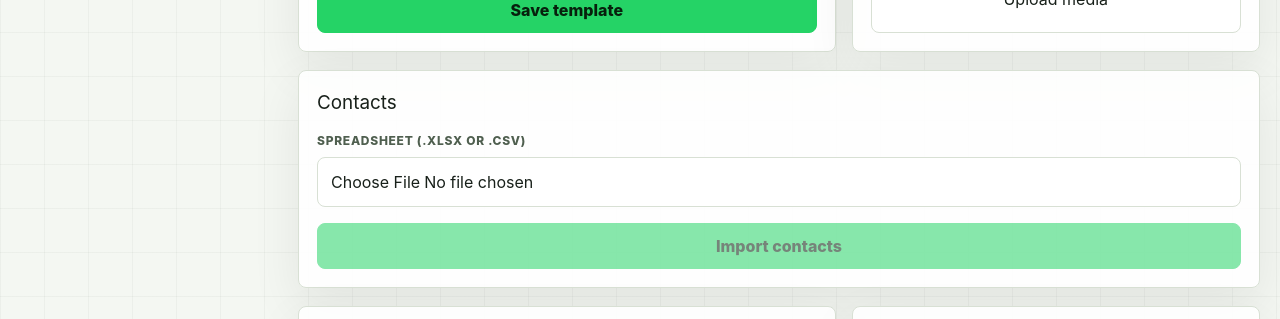
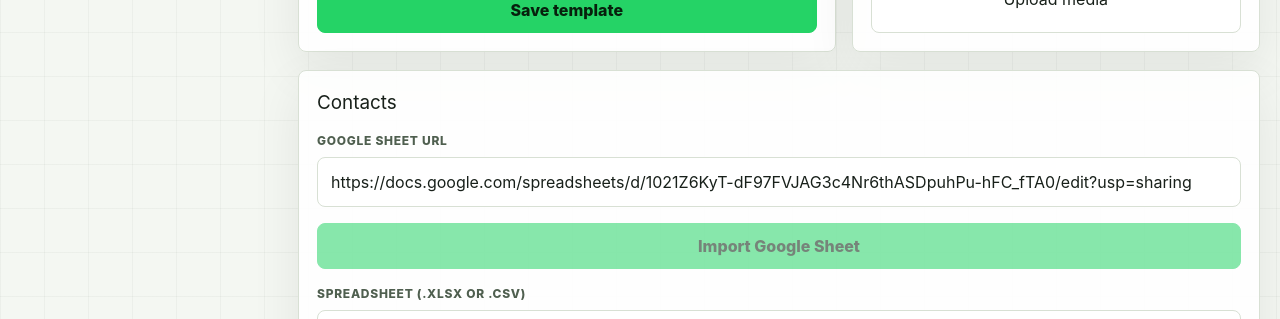
Before and after one commit to zsfaouri/hamza-and-shouq, a Next.js app in the folder apps/web/: page / in a window 1280 px wide. Shown: the part 1420-1739 px from the top of the page. Built offline with nearby package versions, Linux system fonts and the light colour scheme; no server answers.

Commit message:
Fix dashboard contacts and WhatsApp status

```diff
--- a/apps/web/src/components/dashboard.tsx
+++ b/apps/web/src/components/dashboard.tsx
@@ -53,16 +53,32 @@ type Stats = {
 };
 
 type WaStatus = {
-  state: string;
-  qr: string | null;
+  provider: "personal" | "meta";
+  personal: {
+    state: string;
+    qr: string | null;
+    error?: string | null;
+  };
+  meta: {
+    configured: boolean;
+    phoneNumberId: string;
+    graphVersion: string;
+    sendMode: string;
+    templateName: string;
+  };
 };
 
 const emptyStats: Stats = { sent: 0, failed: 0, pending: 0, yes: 0, no: 0 };
 
 function waStatusClass(state: string): string {
   if (state === "ready") return "sent";
-  if (state === "disconnected" || state === "disabled") return "failed";
+  if (state === "disconnected" || state === "disabled" || state === "meta not configured") return "failed";
   return "pending";
+}
+
+function currentWaState(status: WaStatus): string {
+  if (status.provider === "meta") return status.meta.configured ? "meta configured" : "meta not configured";
+  return status.personal.state;
 }
 
 export function Dashboard() {
@@ -71,11 +87,18 @@ export function Dashboard() {
   const [selectedCampaignId, setSelectedCampaignId] = useState("");
   const [campaign, setCampaign] = useState<CampaignDetail | null>(null);
   const [stats, setStats] = useState<Stats>(emptyStats);
-  const [wa, setWa] = useState<WaStatus>({ state: "loading", qr: null });
+  const [wa, setWa] = useState<WaStatus>({
+    provider: "personal",
+    personal: { state: "loading", qr: null, error: null },
+    meta: { configured: false, phoneNumberId: "", graphVersion: "", sendMode: "text", templateName: "" },
+  });
   const [notice, setNotice] = useState("");
   const [noticeType, setNoticeType] = useState<"success" | "error">("success");
   const [loading, setLoading] = useState<string | null>(null);
   const [activeSection, setActiveSection] = useState("campaign");
+  const [sheetUrl, setSheetUrl] = useState(
+    "https://docs.google.com/spreadsheets/d/1021Z6KyT-dF97FVJAG3c4Nr6thASDpuhPu-hFC_fTA0/edit?usp=sharing",
+  );
 
   const initialized = useRef(false);
   const noticeTimer = useRef<ReturnType<typeof setTimeout> | null>(null);
@@ -134,7 +157,7 @@ export function Dashboard() {
     void refresh();
     const timer = window.setInterval(() => void refresh(), 5000);
     return () => window.clearInterval(timer);
-  }, []); // eslint-disable-line react-hooks/exhaustive-deps
+  }, []);
 
   useEffect(() => {
     void loadCampaign(selectedCampaignId);
@@ -238,6 +261,24 @@ export function Dashboard() {
     }
   }
 
+  async function importGoogleSheet(event: FormEvent<HTMLFormElement>) {
+    event.preventDefault();
+    if (!campaign) return;
+    setLoading("google-sheet");
+    try {
+      const result = await apiPost<{ imported: number; totalCount: number }>(
+        `/api/campaigns/${campaign.id}/contacts/google-sheet`,
+        { url: sheetUrl },
+      );
+      showNotice(`Imported ${result.imported} contact${result.imported === 1 ? "" : "s"} from Google Sheets.`);
+      await loadCampaign(campaign.id);
+    } catch (err) {
+      showNotice(err instanceof Error ? err.message : "Failed to import Google Sheet.", "error");
+    } finally {
+      setLoading(null);
+    }
+  }
+
   async function uploadMedia(event: FormEvent<HTMLFormElement>) {
     event.preventDefault();
     setLoading("upload-media");
@@ -297,6 +338,7 @@ export function Dashboard() {
   }
 
   const isSaving = loading === "save-template" || loading === "update-template";
+  const waState = currentWaState(wa);
 
   return (
     <div className="shell">
@@ -466,6 +508,23 @@ export function Dashboard() {
 
           <section id="contacts" className="panel">
             <h2>Contacts</h2>
+            <form className="grid" onSubmit={importGoogleSheet} style={{ marginBottom: 16 }}>
+              <Field label="Google Sheet URL">
+                <input
+                  className="input"
+                  value={sheetUrl}
+                  onChange={(event) => setSheetUrl(event.target.value)}
+                  placeholder="https://docs.google.com/spreadsheets/d/..."
+                />
+              </Field>
+              <button
+                className="btn primary"
+                type="submit"
+                disabled={!campaign || loading === "google-sheet"}
+              >
+                {loading === "google-sheet" ? "Importing..." : "Import Google Sheet"}
+              </button>
+            </form>
             <form className="grid" onSubmit={uploadContacts}>
               <Field label="Spreadsheet (.xlsx or .csv)">
                 <input className="input" name="file" type="file" accept=".xlsx,.csv" />
@@ -483,19 +542,19 @@ export function Dashboard() {
           <section id="whatsapp" className="grid two-col">
             <div className="panel">
               <h2>WhatsApp session</h2>
-              <p className={`status ${waStatusClass(wa.state)}`}>{wa.state}</p>
+              <p className={`status ${waStatusClass(waState)}`}>{waState}</p>
               <button
                 className="btn"
                 type="button"
                 onClick={startWhatsApp}
-                disabled={loading === "whatsapp"}
+                disabled={wa.provider !== "personal" || loading === "whatsapp"}
               >
                 {loading === "whatsapp" ? "Starting…" : "Start WhatsApp session"}
               </button>
-              {wa.qr ? (
-                <img className="qr" src={wa.qr} alt="WhatsApp login QR code" />
+              {wa.personal.qr ? (
+                <img className="qr" src={wa.personal.qr} alt="WhatsApp login QR code" />
               ) : (
-                <p className="muted">QR appears when the backend needs login.</p>
+                <p className="muted">{wa.personal.error ?? "QR appears when the backend needs login."}</p>
               )}
             </div>
             <div className="panel">
```
